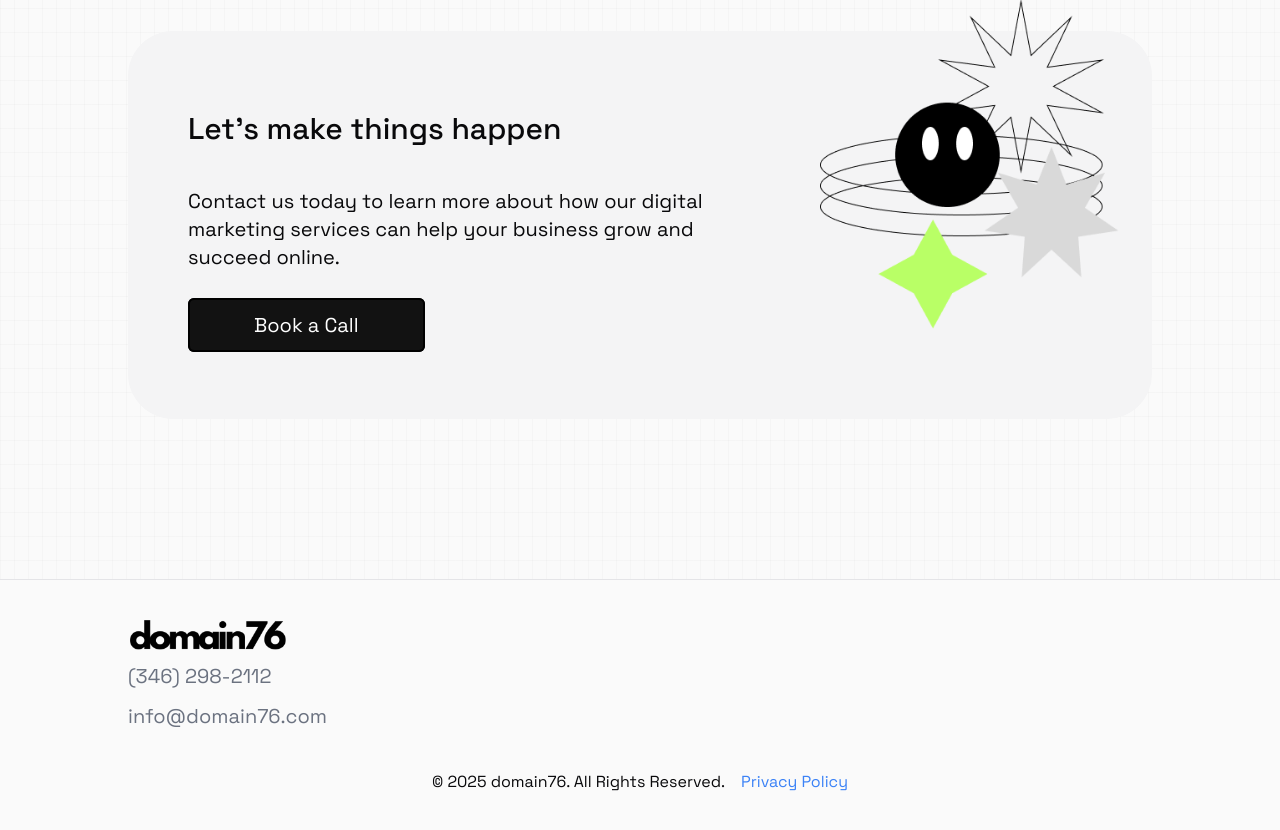
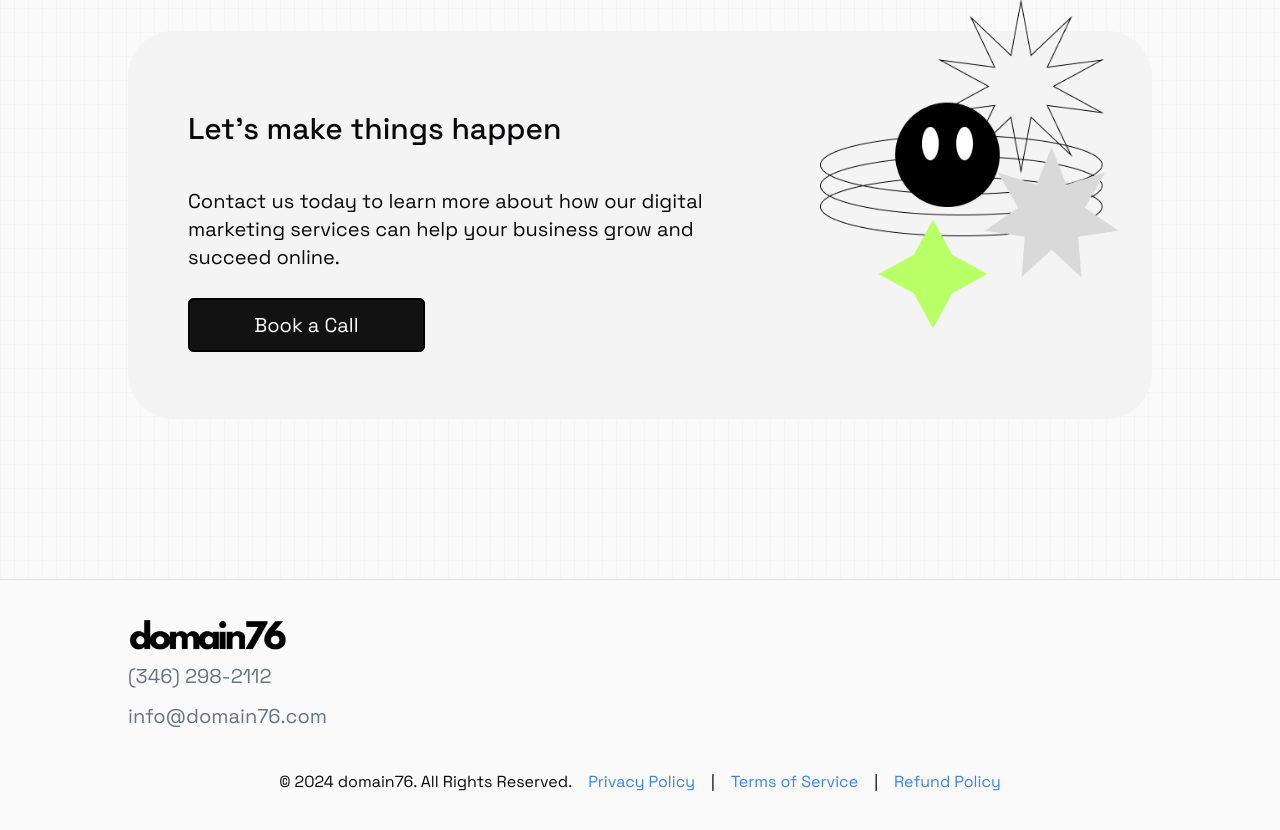
Before and after one commit to vinisadev/domain76, a Next.js app: page / in a window 1280 px wide. Shown: the part 4432-5262 px from the top of the page. Built offline with nearby package versions, Linux system fonts and the light colour scheme.

Commit message:
Added footer component to homepage

```diff
--- a/src/app/page.tsx
+++ b/src/app/page.tsx
@@ -16,6 +16,7 @@ import BoxRevealDemo from "@/components/demos/box-reveal-section";
 import { IconStarFilled } from "@tabler/icons-react";
 import { GuaranteesSection } from "@/components/demos/guarantees-section";
 import LetsMakeThingsHappenSection from "@/components/ui/lets-make-things-happen";
+import Footer from "@/components/footer";
 
 const services = [
   {
@@ -370,28 +371,7 @@ export default function Home() {
         <LetsMakeThingsHappenSection />
       </section>
 
-      <footer className="bg-[#fafafa] py-10  px-6 md:px-0 md:mx-auto border-t">
-        <div className="flex flex-col  justify-between gap-y-3 xl:w-4/5 2xl:w-[68%] mx-auto">
-          <h1 className="text-3xl md:text-5xl font-medium ">
-            <Image
-              src={"/logo/logo.webp"}
-              width={10000}
-              height={10000}
-              className="w-40"
-              alt="image"
-            />{" "}
-          </h1>
-          <p className="text-left  text-xl  text-gray-500">(346) 298-2112</p>
-          <p className="text-left  text-xl  text-gray-500">info@domain76.com</p>
-        </div>
-
-        <div className="flex md:justify-center gap-x-4 mt-10">
-          © 2025 domain76. All Rights Reserved.
-          <Link href="/" className="text-blue-500">
-            Privacy Policy
-          </Link>
-        </div>
-      </footer>
+      <Footer />
     </div>
   );
 }
```
